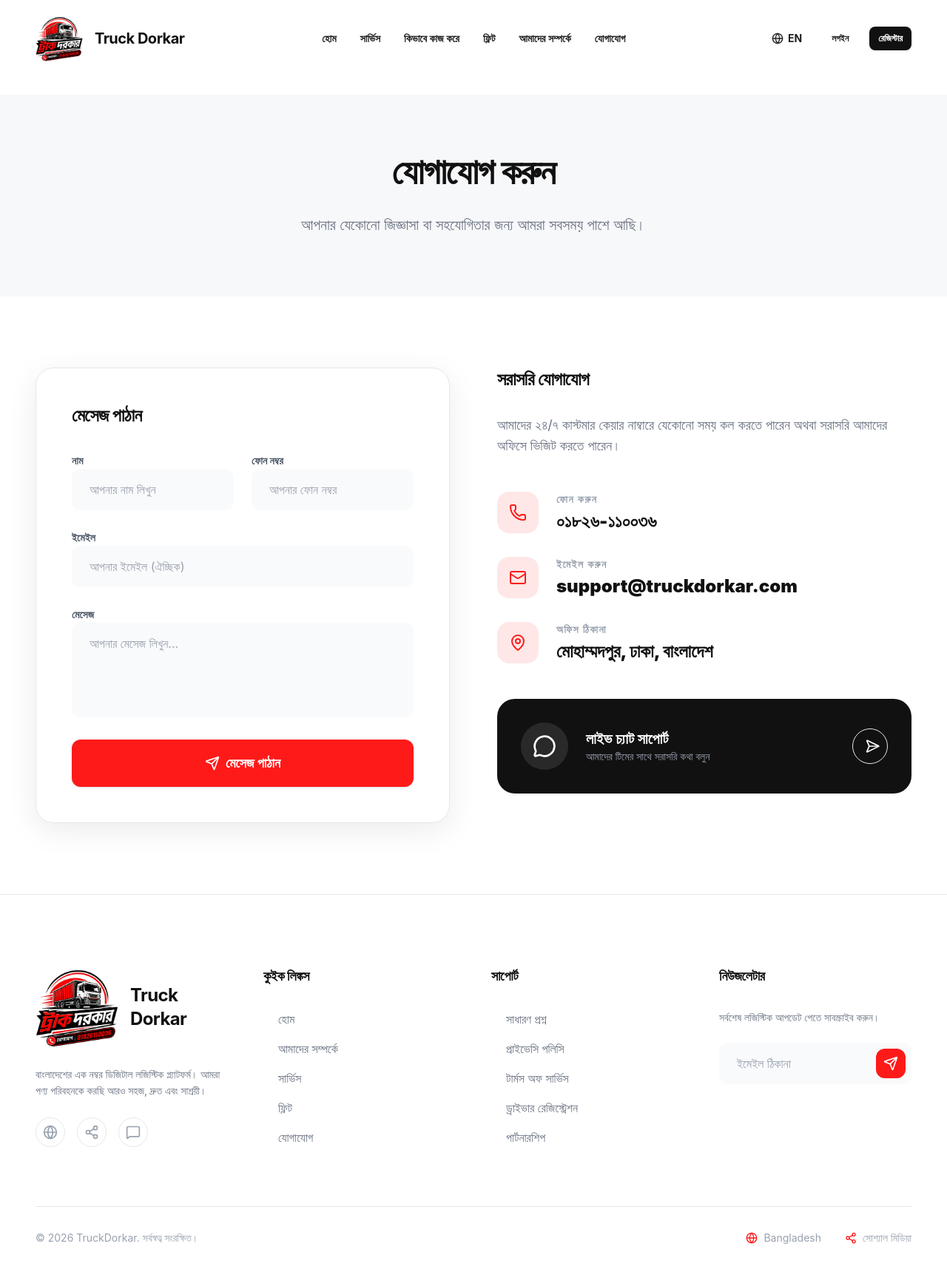
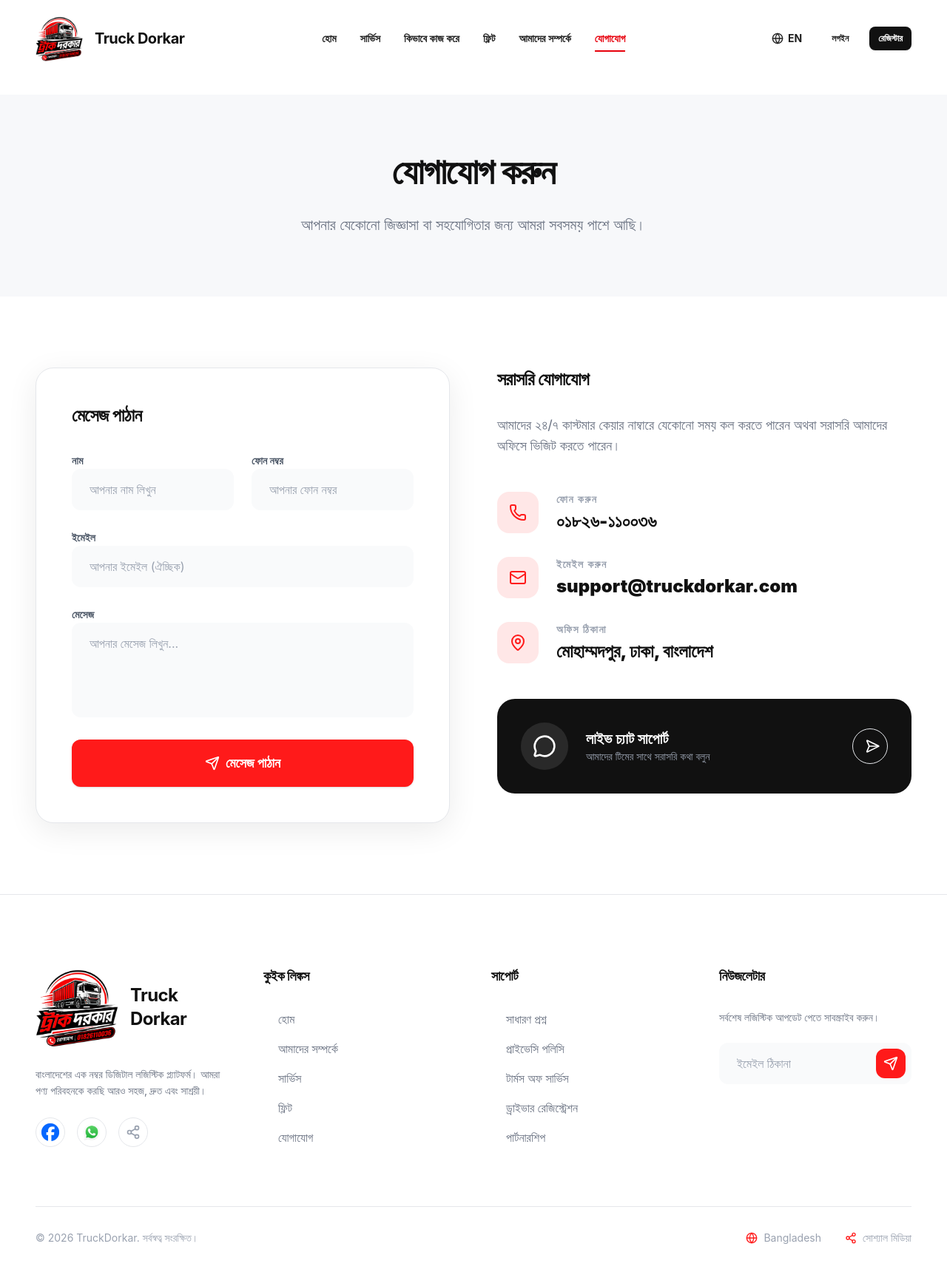
Before and after one commit to ashrafalve404/truckdorkar, a Next.js app: page /contact in a window 1280 px wide. Shown: the top 1720 px of the page at 74% size. Built offline with nearby package versions, Linux system fonts and the light colour scheme.

Commit message:
iconaddfooter

```diff
--- a/components/layout/footer-section.tsx
+++ b/components/layout/footer-section.tsx
@@ -133,9 +133,44 @@ export function Footer() {
                             )}
                         </p>
                         <div className="flex gap-3 md:gap-4">
-                            {[Globe, Share2, MessageSquare].map((Icon, i) => (
-                                <a key={i} href="#" className="w-9 h-9 md:w-10 md:h-10 rounded-full border border-gray-100 flex items-center justify-center text-gray-400 hover:bg-primary hover:text-white hover:border-primary transition-all">
-                                    <Icon className="w-4 h-4 md:w-5 md:h-5" />
+                            {[
+                                {
+                                    label: "Facebook",
+                                    href: "https://www.facebook.com/profile.php?id=61579235266143",
+                                    icon: (
+                                        <Image
+                                            src="/icons/facebook-icon.png"
+                                            alt="Facebook"
+                                            width={20}
+                                            height={20}
+                                            className="w-5 h-5 md:w-6 md:h-6 object-contain"
+                                        />
+                                    )
+                                },
+                                {
+                                    label: "WhatsApp",
+                                    href: "https://wa.me/8801826110036",
+                                    icon: (
+                                        <Image
+                                            src="/icons/WhatsApp_icon.png"
+                                            alt="WhatsApp"
+                                            width={20}
+                                            height={20}
+                                            className="w-5 h-5 md:w-6 md:h-6 object-contain"
+                                        />
+                                    )
+                                },
+                                { label: "Share", href: "#", icon: <Share2 className="w-4 h-4 md:w-5 md:h-5" /> }
+                            ].map((social, i) => (
+                                <a
+                                    key={i}
+                                    href={social.href}
+                                    target={social.href.startsWith("http") ? "_blank" : undefined}
+                                    rel={social.href.startsWith("http") ? "noopener noreferrer" : undefined}
+                                    className="w-9 h-9 md:w-10 md:h-10 rounded-full border border-gray-100 flex items-center justify-center text-gray-400 hover:bg-primary hover:text-white hover:border-primary transition-all"
+                                    aria-label={social.label}
+                                >
+                                    {social.icon}
                                 </a>
                             ))}
                         </div>
--- a/components/layout/navbar.tsx
+++ b/components/layout/navbar.tsx
@@ -38,6 +38,42 @@ export function Navbar() {
     // Logic to determine if navbar items should be white (only at top of home page)
     const isDarkBackground = pathname === "/" && !isScrolled;
 
+    const [activeHash, setActiveHash] = useState("");
+
+    useEffect(() => {
+        const handleHashChange = () => setActiveHash(window.location.hash);
+        handleHashChange();
+        window.addEventListener("hashchange", handleHashChange);
+        // Also listen for scroll to update hash (simplified)
+        const handleScrollUpdate = () => {
+            const sections = ["services", "how-it-works", "fleet"];
+            for (const section of sections) {
+                const el = document.getElementById(section);
+                if (el) {
+                    const rect = el.getBoundingClientRect();
+                    if (rect.top >= 0 && rect.top <= 300) {
+                        setActiveHash("#" + section);
+                        break;
+                    }
+                }
+            }
+            if (window.scrollY < 100) setActiveHash("");
+        };
+        window.addEventListener("scroll", handleScrollUpdate);
+        return () => {
+            window.removeEventListener("hashchange", handleHashChange);
+            window.removeEventListener("scroll", handleScrollUpdate);
+        };
+    }, []);
+
+    const isActive = (href: string) => {
+        if (href === "/") return pathname === "/" && activeHash === "";
+        if (href.startsWith("/#")) {
+            return pathname === "/" && activeHash === href.substring(1);
+        }
+        return pathname === href;
+    };
+
     return (
         <nav
             className={cn(
@@ -65,19 +101,32 @@ export function Navbar() {
                 </Link>
 
                 {/* Desktop Nav */}
-                <div className="hidden lg:flex items-center gap-8">
-                    {navLinks.map((link) => (
+                <div className="hidden lg:flex items-center gap-8 h-full">
+                    {navLinks.map((link) => {
+                        const active = isActive(link.href);
+                        return (
                             <Link
                                 key={link.name}
                                 href={link.href}
                                 className={cn(
-                                "text-sm font-semibold transition-colors",
-                                isDarkBackground ? "text-white hover:text-primary" : "text-dark-gray hover:text-primary"
+                                    "relative text-sm font-semibold transition-all duration-300 h-full py-2",
+                                    isDarkBackground
+                                        ? (active ? "text-red-500" : "text-white hover:text-red-400")
+                                        : (active ? "text-red-600" : "text-dark-gray hover:text-red-600")
                                 )}
                             >
                                 {lang === "en" ? link.name : link.bn}
+                                {active && (
+                                    <motion.div
+                                        layoutId="navUnderline"
+                                        className="absolute left-0 right-0 bottom-0 h-0.5 bg-red-600"
+                                        initial={false}
+                                        transition={{ type: "spring", stiffness: 380, damping: 30 }}
+                                    />
+                                )}
                             </Link>
-                    ))}
+                        );
+                    })}
                 </div>
 
                 {/* Right Side */}
```
Also changed, not shown: public/icons/WhatsApp_icon.png (added), public/icons/facebook-icon.png (added). Lines whose indentation alone changed are shown as unchanged.
